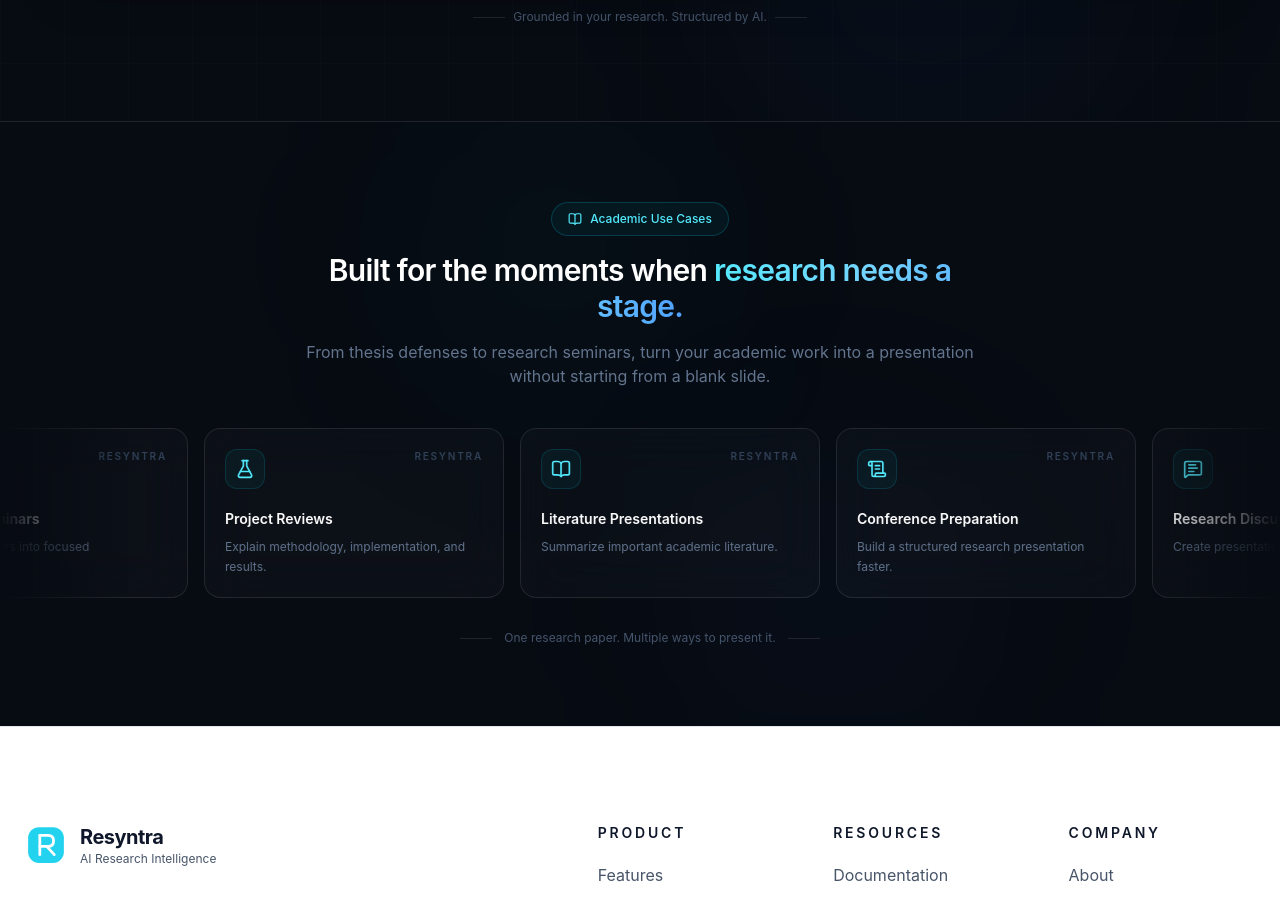
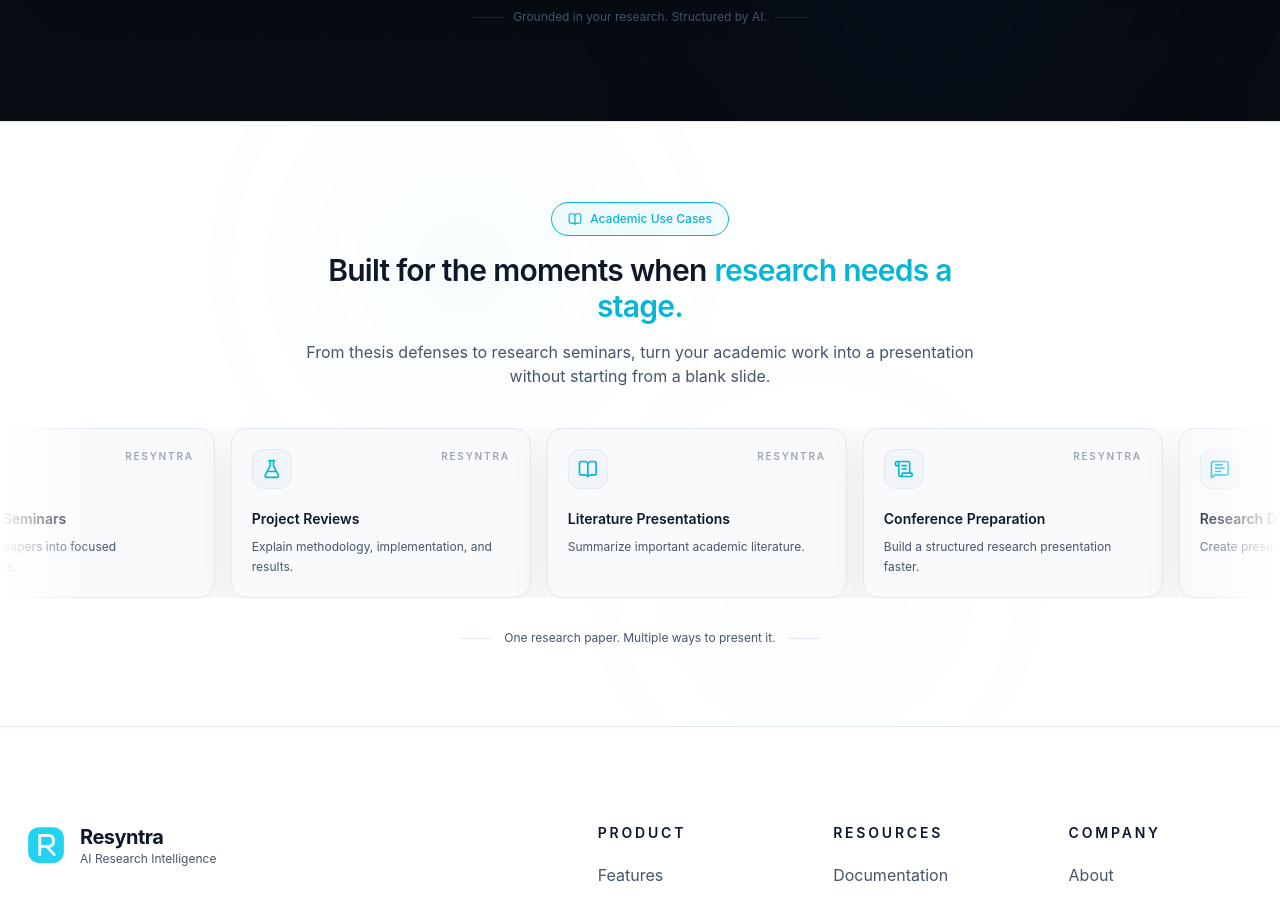
Before and after one commit to Fahad035/Resyntra-major-project, a React (Vite) app in the folder resyntra-frontend/: page /platform/ppt-generator in a window 1280 px wide. Shown: the part 4900-5805 px from the top of the page. Built offline with nearby package versions, Linux system fonts and the light colour scheme; no server answers.

Commit message:
fixed ppt generator UI

```diff
--- a/resyntra-frontend/src/components/ppt-generator/AcademicUseCases.jsx
+++ b/resyntra-frontend/src/components/ppt-generator/AcademicUseCases.jsx
@@ -1,10 +1,10 @@
 import { motion } from "framer-motion";
 import {
   BookOpen,
+  FlaskConical,
   GraduationCap,
+  MessageSquareText,
   Presentation,
-  FlaskConical,
-  MessageSquareText,
   ScrollText,
 } from "lucide-react";
 
@@ -43,22 +43,70 @@ const useCases = [
 
 const AcademicUseCases = () => {
   return (
-    <section className="relative overflow-hidden border-t border-white/10 bg-[#070b12] py-20">
-      {/* Background */}
-      <div className="pointer-events-none absolute inset-0">
-        <div className="absolute left-1/3 top-0 h-64 w-64 rounded-full bg-cyan-500/5 blur-[120px]" />
-        <div className="absolute right-1/4 bottom-0 h-64 w-64 rounded-full bg-blue-500/5 blur-[120px]" />
+    <section
+      className="
+        relative
+        overflow-hidden
+        border-t
+        border-(--border)
+        bg-(--background)
+        py-20
+      "
+    >
+      {/* Ambient Background */}
+      <div className="pointer-events-none absolute inset-0 overflow-hidden">
+        <div
+          className="
+            absolute
+            left-1/4
+            top-0
+            h-72
+            w-72
+            rounded-full
+            bg-(--primary)
+            opacity-[0.035]
+            blur-[120px]
+          "
+        />
+
+        <div
+          className="
+            absolute
+            bottom-0
+            right-1/4
+            h-72
+            w-72
+            rounded-full
+            bg-(--primary)
+            opacity-[0.025]
+            blur-[120px]
+          "
+        />
       </div>
 
       <div className="relative">
-        {/* Header */}
+        {/* Section Header */}
         <div className="mx-auto mb-10 max-w-3xl px-6 text-center sm:px-8">
           <motion.div
             initial={{ opacity: 0, y: 12 }}
             whileInView={{ opacity: 1, y: 0 }}
             viewport={{ once: true }}
             transition={{ duration: 0.45 }}
-            className="mb-4 inline-flex items-center gap-2 rounded-full border border-cyan-400/20 bg-cyan-400/5 px-4 py-2 text-xs font-medium text-cyan-300"
+            className="
+              mb-4
+              inline-flex
+              items-center
+              gap-2
+              rounded-full
+              border
+              border-(--primary)
+              bg-(--primary)/5
+              px-4
+              py-2
+              text-xs
+              font-medium
+              text-(--primary)
+            "
           >
             <BookOpen className="h-3.5 w-3.5" />
             Academic Use Cases
@@ -69,11 +117,16 @@ const AcademicUseCases = () => {
             whileInView={{ opacity: 1, y: 0 }}
             viewport={{ once: true }}
             transition={{ duration: 0.5, delay: 0.05 }}
-            className="text-2xl font-semibold tracking-tight text-white sm:text-3xl"
+            className="
+              text-2xl
+              font-semibold
+              tracking-tight
+              text-(--foreground)
+              sm:text-3xl
+            "
           >
             Built for the moments when
-            <span className="bg-linear-to-r from-cyan-300 via-sky-300 to-blue-400 bg-clip-text text-transparent">
-              {" "}
+            <span className="ml-2 text-(--primary)">
               research needs a stage.
             </span>
           </motion.h2>
@@ -83,20 +136,54 @@ const AcademicUseCases = () => {
             whileInView={{ opacity: 1, y: 0 }}
             viewport={{ once: true }}
             transition={{ duration: 0.5, delay: 0.1 }}
-            className="mx-auto mt-4 max-w-2xl text-sm leading-6 text-slate-500 sm:text-base"
+            className="
+              mx-auto
+              mt-4
+              max-w-2xl
+              text-sm
+              leading-6
+              text-(--muted-foreground)
+              sm:text-base
+            "
           >
             From thesis defenses to research seminars, turn your academic work
             into a presentation without starting from a blank slide.
           </motion.p>
         </div>
 
-        {/* Moving Track */}
+        {/* Marquee */}
         <div className="relative">
-          {/* Left fade */}
-          <div className="pointer-events-none absolute left-0 top-0 z-10 h-full w-20 bg-linear-to-r from-[#070b12] to-transparent sm:w-32" />
+          {/* Left Fade */}
+          <div
+            className="
+              pointer-events-none
+              absolute
+              left-0
+              top-0
+              z-10
+              h-full
+              w-24
+              bg-linear-to-r
+              from-(--background)
+              to-transparent
+            "
+          />
 
-          {/* Right fade */}
-          <div className="pointer-events-none absolute right-0 top-0 z-10 h-full w-20 bg-linear-to-l from-[#070b12] to-transparent sm:w-32" />
+          {/* Right Fade */}
+          <div
+            className="
+              pointer-events-none
+              absolute
+              right-0
+              top-0
+              z-10
+              h-full
+              w-24
+              bg-linear-to-l
+              from-(--background)
+              to-transparent
+            "
+          />
 
           <div className="group overflow-hidden">
             <motion.div
@@ -105,75 +192,31 @@ const AcademicUseCases = () => {
                 x: ["0%", "-50%"],
               }}
               transition={{
-                duration: 30,
+                duration: 32,
                 ease: "linear",
                 repeat: Infinity,
               }}
             >
-              {/* First set */}
-              {useCases.map((item) => {
-                const Icon = item.icon;
+              {/* First Set */}
+              {useCases.map((item) => (
+                <UseCaseCard
+                  key={`first-${item.title}`}
+                  item={item}
+                />
+              ))}
 
-                return (
-                  <div
-                    key={`first-${item.title}`}
-                    className="w-67.5 shrink-0 rounded-2xl border border-white/10 bg-white/2.5 p-5 backdrop-blur-xl transition duration-300 hover:border-cyan-400/25 hover:bg-white/4.5 sm:w-75"
-                  >
-                    <div className="flex items-start justify-between">
-                      <div className="flex h-10 w-10 items-center justify-center rounded-xl border border-cyan-400/15 bg-cyan-400/5">
-                        <Icon className="h-5 w-5 text-cyan-300" />
-                      </div>
-
-                      <span className="text-[10px] font-semibold uppercase tracking-[0.18em] text-slate-700">
-                        Resyntra
-                      </span>
-                    </div>
-
-                    <h3 className="mt-5 text-sm font-semibold text-white">
-                      {item.title}
-                    </h3>
-
-                    <p className="mt-2 text-xs leading-5 text-slate-500">
-                      {item.description}
-                    </p>
-                  </div>
-                );
-              })}
-
-              {/* Duplicate set for seamless loop */}
-              {useCases.map((item) => {
-                const Icon = item.icon;
-
-                return (
-                  <div
-                    key={`second-${item.title}`}
-                    className="w-67.5 shrink-0 rounded-2xl border border-white/10 bg-white/2.5 p-5 backdrop-blur-xl transition duration-300 hover:border-cyan-400/25 hover:bg-white/4.5 sm:w-75"
-                  >
-                    <div className="flex items-start justify-between">
-                      <div className="flex h-10 w-10 items-center justify-center rounded-xl border border-cyan-400/15 bg-cyan-400/5">
-                        <Icon className="h-5 w-5 text-cyan-300" />
-                      </div>
-
-                      <span className="text-[10px] font-semibold uppercase tracking-[0.18em] text-slate-700">
-                        Resyntra
-                      </span>
-                    </div>
-
-                    <h3 className="mt-5 text-sm font-semibold text-white">
-                      {item.title}
-                    </h3>
-
-                    <p className="mt-2 text-xs leading-5 text-slate-500">
-                      {item.description}
-                    </p>
-                  </div>
-                );
-              })}
+              {/* Duplicate Set for Seamless Loop */}
+              {useCases.map((item) => (
+                <UseCaseCard
+                  key={`second-${item.title}`}
+                  item={item}
+                />
+              ))}
             </motion.div>
           </div>
         </div>
 
-        {/* Bottom statement */}
+        {/* Bottom Statement */}
         <motion.div
           initial={{ opacity: 0, y: 10 }}
           whileInView={{ opacity: 1, y: 0 }}
@@ -181,17 +224,110 @@ const AcademicUseCases = () => {
           transition={{ duration: 0.45, delay: 0.15 }}
           className="mt-8 flex items-center justify-center gap-3 px-6"
         >
-          <span className="h-px w-8 bg-white/10" />
+          <span className="h-px w-8 bg-(--border)" />
 
-          <p className="text-center text-xs text-slate-600">
+          <p className="text-center text-xs text-(--muted-foreground)">
             One research paper. Multiple ways to present it.
           </p>
 
-          <span className="h-px w-8 bg-white/10" />
+          <span className="h-px w-8 bg-(--border)" />
         </motion.div>
       </div>
     </section>
   );
 };
 
+/* =========================================================
+   USE CASE CARD
+========================================================= */
+
+const UseCaseCard = ({ item }) => {
+  const Icon = item.icon;
+
+  return (
+    <div
+      className="
+        group/card
+        w-67.5
+        shrink-0
+        rounded-2xl
+        border
+        border-(--border)
+        bg-(--surface)
+        p-5
+        shadow-(--shadow)
+        transition-all
+        duration-300
+        hover:-translate-y-1
+        hover:border-(--primary)
+        sm:w-75
+      "
+    >
+      {/* Card Header */}
+      <div className="flex items-start justify-between">
+        <div
+          className="
+            flex
+            h-10
+            w-10
+            items-center
+            justify-center
+            rounded-xl
+            border
+            border-(--border)
+            bg-(--surface-secondary)
+            transition-colors
+            duration-300
+            group-hover/card:border-(--primary)
+          "
+        >
+          <Icon
+            className="
+              h-5
+              w-5
+              text-(--primary)
+            "
+          />
+        </div>
+
+        <span
+          className="
+            text-[10px]
+            font-semibold
+            uppercase
+            tracking-[0.18em]
+            text-(--muted-foreground)
+            opacity-50
+          "
+        >
+          Resyntra
+        </span>
+      </div>
+
+      {/* Card Content */}
+      <h3
+        className="
+          mt-5
+          text-sm
+          font-semibold
+          text-(--foreground)
+        "
+      >
+        {item.title}
+      </h3>
+
+      <p
+        className="
+          mt-2
+          text-xs
+          leading-5
+          text-(--muted-foreground)
+        "
+      >
+        {item.description}
+      </p>
+    </div>
+  );
+};
+
 export default AcademicUseCases;
```
